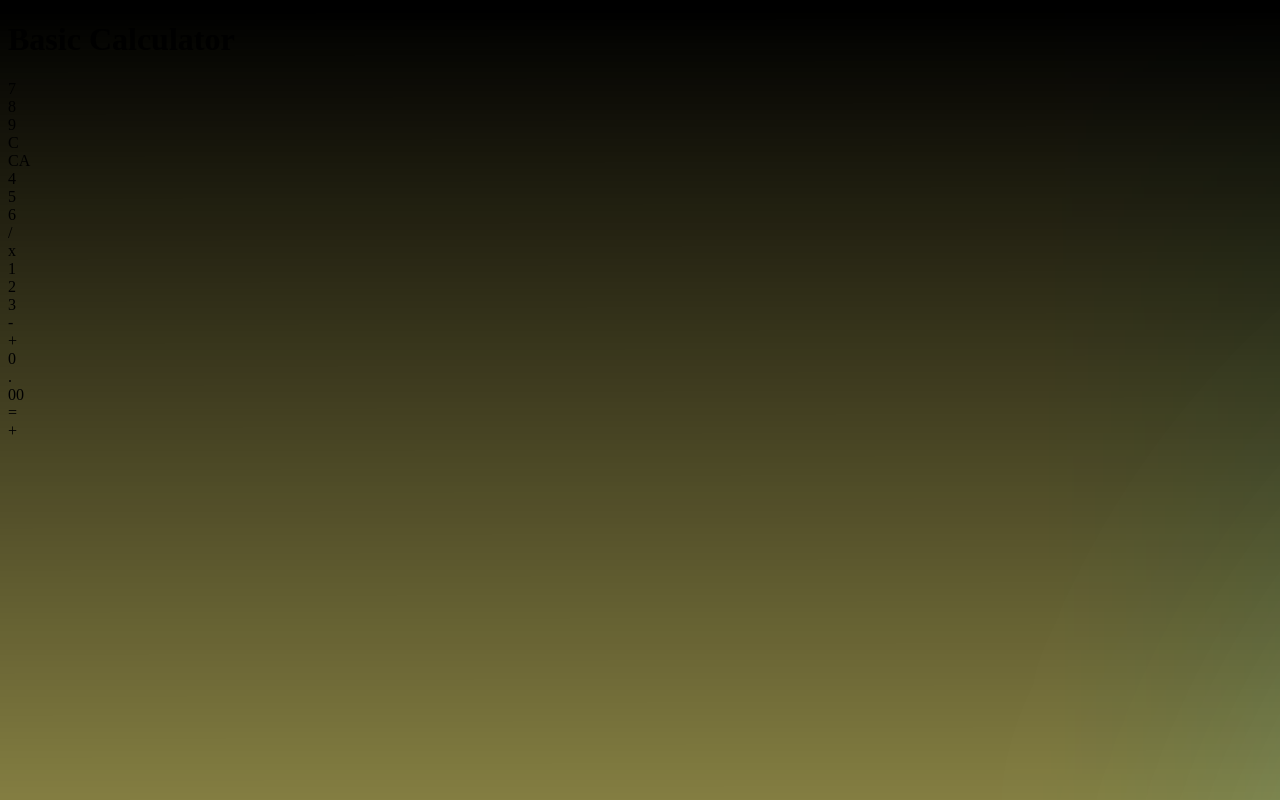
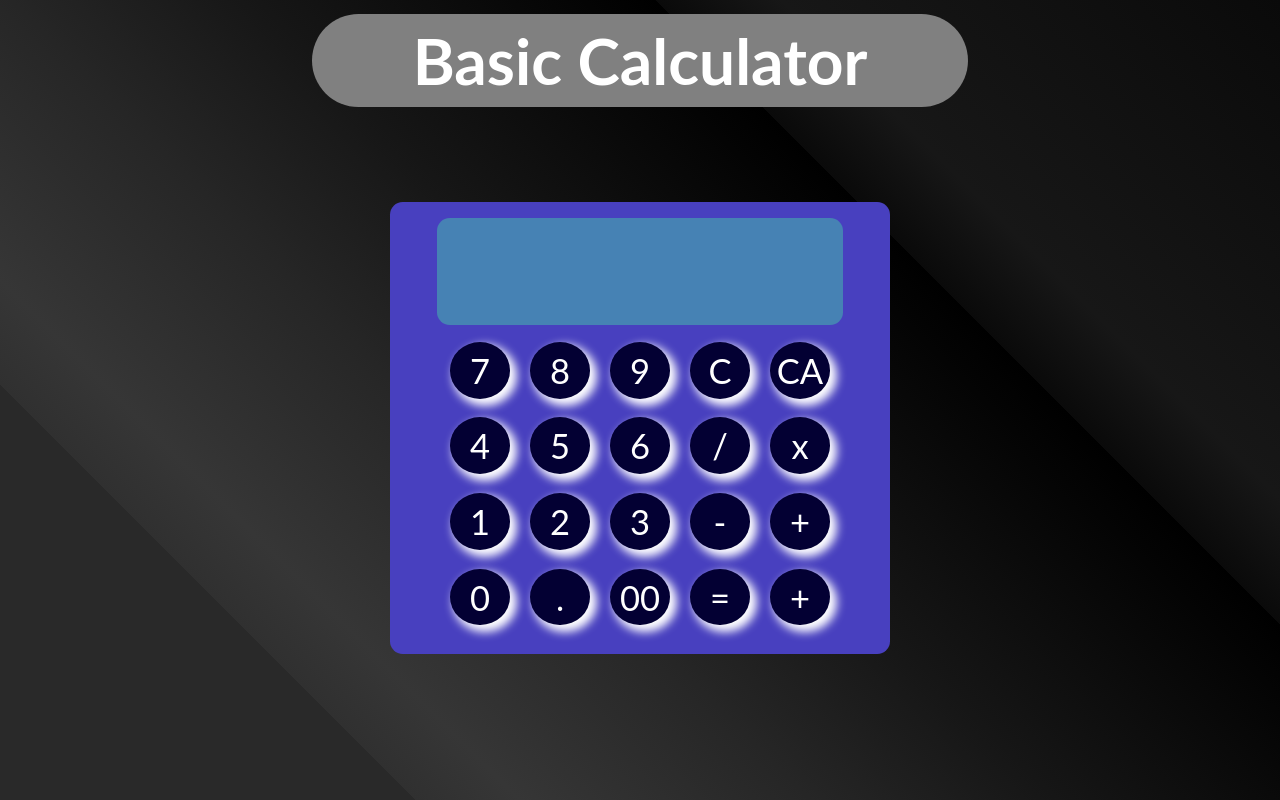
Before and after one commit to kcotrinam/Calculator_js, a website built with webpack: page src/index.html in a window 1280 px wide. Built offline with nearby package versions, Linux system fonts and the light colour scheme.

Commit message:
Add styles

```diff
--- /dev/null
+++ b/src/scss/base/_base.scss
@@ -0,0 +1,35 @@
+*::before,
+*::after {
+  box-sizing: border-box;
+}
+
+body {
+  margin: 0;
+  font-family: lato, sans-serif;
+  font-size: var(--body-font-size);
+}
+
+a {
+  text-decoration: none;
+}
+
+img {
+  max-width: 100%;
+}
+
+h1,
+h2,
+h3,
+h4,
+h5,
+h6 {
+  margin-top: 0;
+}
+
+h1 {
+  font-size: var(--h1-font-size);
+}
+
+h2 {
+  font-size: var(--h2-font-size);
+}
--- /dev/null
+++ b/src/scss/components/_calculator.scss
@@ -0,0 +1,55 @@
+.calculator {
+  background-color: var(--calculator-bg-color);
+  padding: 1rem 0;
+  border-radius: 0.8rem;
+
+  &__display {
+    width: 80%;
+    padding: 0.2rem;
+    margin: 0 auto;
+    border-radius: 0.8rem;
+
+    display: flex;
+    flex-direction: column;
+    justify-content: space-between;
+    align-items: flex-end;
+    background-color: steelblue;
+  }
+
+  &__previous-number {
+    padding: 0.5rem 0.75rem;
+    font-size: 1.2rem;
+  }
+
+  &__current-number {
+    font-size: 2rem;
+    padding: 0.5rem 0.75rem;
+    font-weight: bold;
+  }
+
+  &__panel-buttons {
+    width: 80%;
+    padding: 0.2rem;
+    margin: 0 auto;
+    margin-top: 0.25rem;
+  }
+}
+
+.btn {
+  background: var(--buttons-bg-color);
+  color: var(--buttons-color);
+  width: 75%;
+  height: 75%;
+  margin: 0 auto;
+
+  display: flex;
+  align-items: center;
+  justify-content: center;
+  border-radius: 50%;
+  box-shadow: 5px 5px 10px 2px;
+  cursor: pointer;
+
+  @include from(medium) {
+    font-size: calc(var(--font-size) * 1.8);
+  }
+}
--- /dev/null
+++ b/src/scss/components/_footer.scss
@@ -0,0 +1,10 @@
+.footer {
+  width: 100%;
+  &__img {
+    background: white;
+    border-radius: 50%;
+    display: block;
+    width: 50px;
+    margin: 0 auto;
+  }
+}
--- /dev/null
+++ b/src/scss/components/_header.scss
@@ -0,0 +1,24 @@
+.header {
+  &__title {
+    background-color: gray;
+    color: hsl(0, 0, 100%);
+    text-align: center;
+    padding: 0.5rem;
+    border-radius: 5rem;
+    font-size: var(--h2-font-size);
+
+    @include from(xsmall) {
+      font-size: var(--h1-font-size);
+    }
+
+    @include from(medium) {
+      width: 60vw;
+      font-size: calc(var(--h1-font-size) * 1.7);
+    }
+
+    @include from(large) {
+      font-size: calc(var(--h1-font-size) * 2);
+      width: 50vw;
+    }
+  }
+}
--- /dev/null
+++ b/src/scss/config/_mixins.scss
@@ -0,0 +1,22 @@
+@mixin from($bp) {
+  @if map-has-key($breakpoints, $bp) {
+    @media screen and (min-width: map_get($breakpoints, $bp)) {
+      @content;
+    }
+  } @else {
+    @media screen and (min-width: $bp) {
+      @content;
+    }
+  }
+}
+@mixin from($bp) {
+  @if map-has-key($breakpoints, $bp) {
+    @media screen and (min-width: map_get($breakpoints, $bp)) {
+      @content;
+    }
+  } @else {
+    @media screen and (min-width: $bp) {
+      @content;
+    }
+  }
+}
--- /dev/null
+++ b/src/scss/config/_variables.scss
@@ -0,0 +1,34 @@
+:root {
+  --h1-font-size: 2rem;
+  --h2-font-size: 1.5rem;
+  --h3-font-size: 1.25rem;
+  --body-font-size: 0.9rem;
+  --small-font-size: 0.7rem;
+}
+
+:root {
+  --z-back: -10;
+  --z-normal: 1;
+  --z-tooltip: 10;
+  --z-fixed: 100;
+  --z-modal: 1000;
+}
+
+:root {
+  --font-size: 1.2rem;
+}
+
+:root {
+  --display-color: hsl(40, 70%, 65%);
+  --calculator-bg-color: hsl(244, 50%, 50%);
+  --buttons-bg-color: hsl(244, 100%, 10%);
+  --buttons-color: hsl(0, 0%, 100%);
+}
+
+$breakpoints: (
+  xsmall: 320px,
+  small: 481px,
+  medium: 768px,
+  large: 1024px,
+  xlarge: 1201px,
+);
--- /dev/null
+++ b/src/scss/layout/_layout.scss
@@ -0,0 +1,72 @@
+.main-container {
+  width: 100%;
+  height: 100vh;
+  display: grid;
+  grid-template-rows: 10% 80% 10%;
+  background: linear-gradient(
+    45deg,
+    rgba(41, 41, 41, 1) 20%,
+    rgba(48, 48, 48, 1) 20%,
+    rgba(54, 54, 54, 1) 25%,
+    rgba(38, 38, 38, 1) 39%,
+    rgba(23, 23, 23, 1) 50%,
+    rgba(0, 0, 0, 1) 70%,
+    rgba(10, 10, 10, 1) 60%,
+    rgba(23, 23, 23, 1) 76%,
+    rgba(15, 15, 15, 1) 91%,
+    rgba(10, 10, 10, 1) 100%
+  );
+  @include from(large) {
+    grid-template-rows: 15% 75% auto;
+  }
+}
+
+.header {
+  width: 100%;
+  height: 100%;
+  display: flex;
+  align-items: center;
+  justify-content: center;
+
+  &__title {
+    width: 80vw;
+    margin: auto;
+  }
+}
+
+.calculator-container {
+  height: 100%;
+  width: 100%;
+  height: 100%;
+
+  margin: 0.5rem auto 0;
+
+  display: flex;
+  align-items: center;
+  justify-content: center;
+}
+
+.calculator {
+  width: 65%;
+  max-width: 500px;
+  height: 70%;
+  min-height: 400px;
+  display: flex;
+  flex-direction: column;
+
+  &__display {
+    height: 25%;
+  }
+
+  &__panel-buttons {
+    height: 75%;
+
+    display: grid;
+    grid-template-rows: repeat(4, 1fr);
+    grid-template-columns: repeat(5, 1fr);
+    align-items: center;
+  }
+}
+
+.footer {
+}
--- a/src/scss/styles.scss
+++ b/src/scss/styles.scss
@@ -1,3 +1,8 @@
-body {
-  background: url('./../images/prueba.png')
-}
+@import 'config/_variables';
+@import 'base/_base';
+@import 'config/_mixins';
+@import 'layout/_layout';
+@import 'components/_header';
+@import 'components/_calculator';
+@import 'components/_buttons';
+@import 'components/_footer';
```
Also changed, not shown: src/scss/components/_buttons.scss (added).
